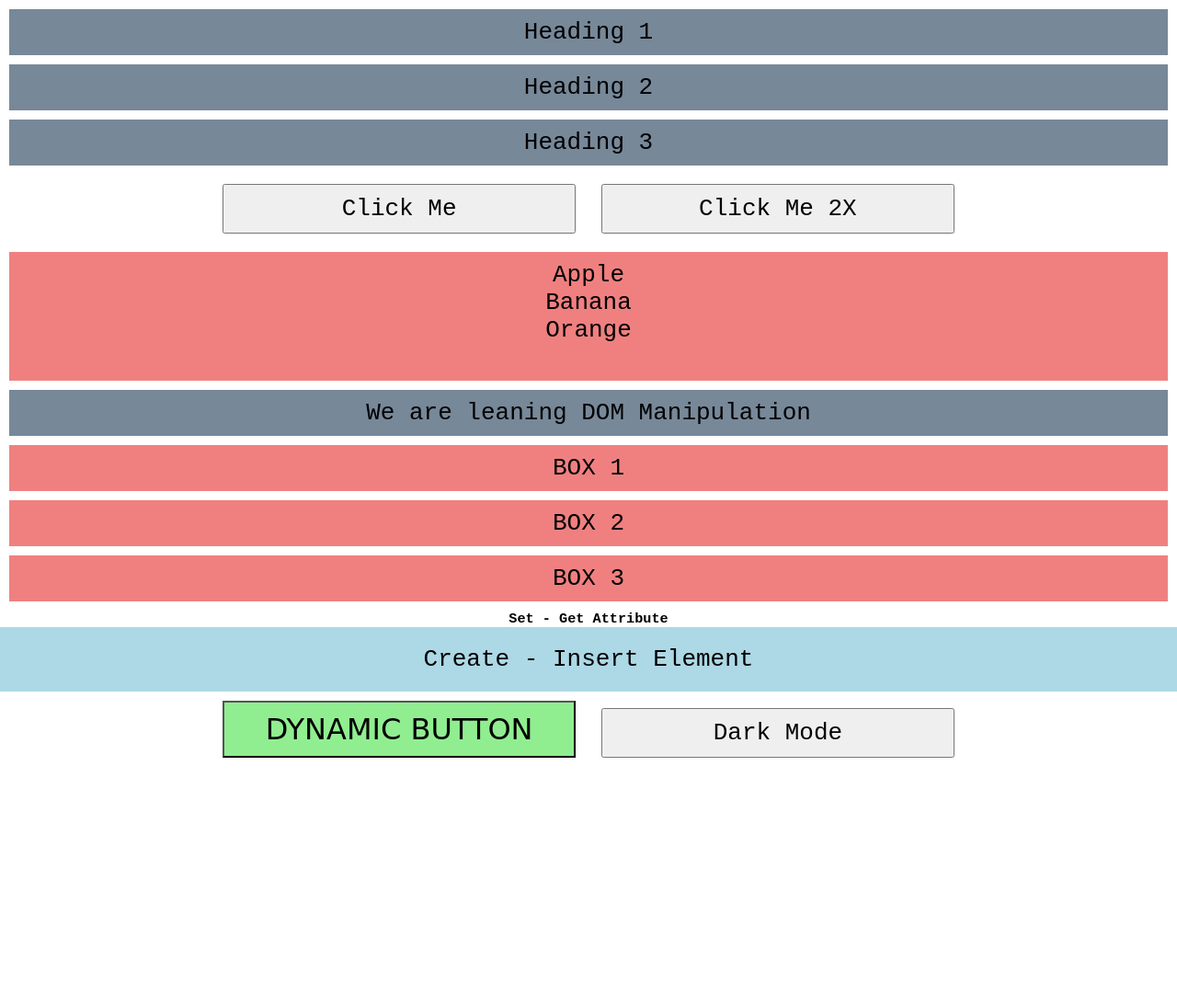
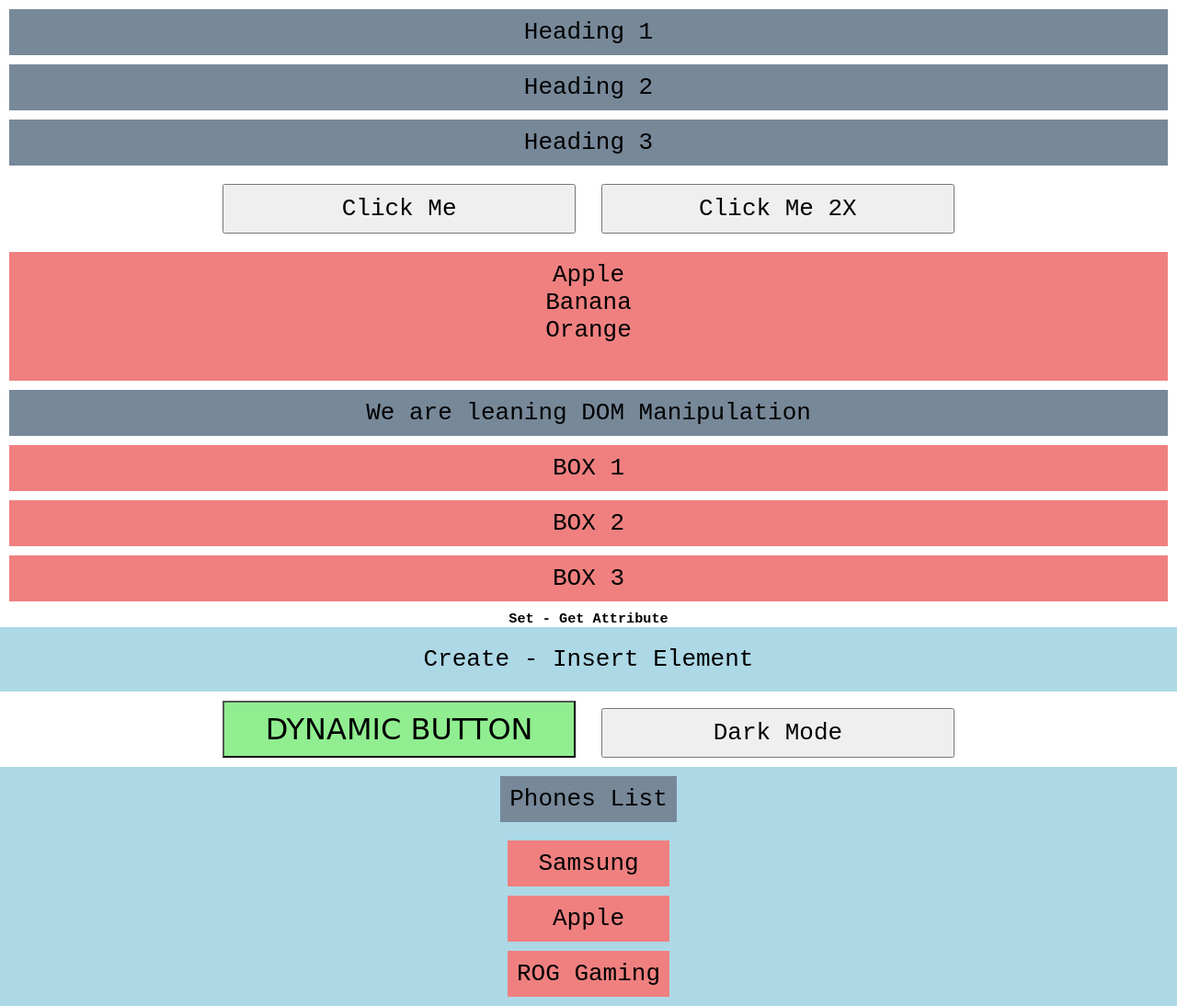
Before and after one commit to Krunal-Jagtap/Vanilla-JavaScript-Projects, a plain HTML site: page Document Object Model/index.html in a window 1280 px wide. Shown: the whole page at 92% size. Before the commit the page ends 834 px from the top, so only its background shows below. Drawn offline with Linux system fonts and the light colour scheme.

Commit message:
forEach list item createElement Create new li element append new list item setAttribute set class and its added style to the new element

```diff
--- a/Document Object Model/index.html
+++ b/Document Object Model/index.html
@@ -1,5 +1,6 @@
 <!DOCTYPE html>
 <html lang="en">
+
 <head>
   <meta charset="UTF-8" />
   <meta name="viewport" content="width=device-width, initial-scale=1.0" />
@@ -7,6 +8,7 @@
   <link rel="shortcut icon" href="#" type="image/x-icon" />
   <link rel="stylesheet" href="style.css" />
 </head>
+
 <body>
   <p id="heading">Heading 1</p>
   <p class="sub-heading">Heading 2</p>
@@ -36,6 +38,16 @@
 
   <button id="mode">Dark Mode</button>
 
+  <!-- Select all li using loop -->
+  <section>
+    <h2>Phones List</h2>
+    <ul>
+      <li class="phone-list">Samsung</li>
+      <li class="phone-list">Apple</li>
+    </ul>
+  </section>
+
   <script src="script.js"></script>
 </body>
+
 </html>
--- a/Document Object Model/script.js
+++ b/Document Object Model/script.js
@@ -47,6 +47,9 @@ console.log(list.innerText);
 
 // TextContent ==> return hidden elements text
 console.log(list.textContent);
+
+// Add proper titles to elements
+list.setAttribute("title", "Fruits List");
 
 // += Concat
 let h2 = document.querySelector("h2");
@@ -146,3 +149,28 @@ modeBtn.addEventListener("click", () => {
     body.classList.remove("dark");
   }
 });
+
+// Select all li using loop
+
+let phoneList = document.querySelectorAll(".phone-list");
+
+phoneList.forEach((value) => {
+  console.log(value.textContent);
+});
+
+// Access Ul and set class
+let ul = document.querySelector("ul");
+ul.setAttribute("class", "phone-list-container");
+
+// Access Ul with call ( phoneContainer )
+let phoneContainer = document.querySelector(".phone-list-container");
+
+// create new li and append in phoneList
+let newPhoneItem = document.createElement("li");
+newPhoneItem.textContent = "ROG Gaming";
+
+phoneContainer.append(newPhoneItem);
+
+// this li not style because new li doesn't have a class
+// adding class to new li
+newPhoneItem.setAttribute("class", "phone-list");
--- a/Document Object Model/style.css
+++ b/Document Object Model/style.css
@@ -26,7 +26,8 @@ button {
 }
 
 ol,
-.box {
+.box,
+.phone-list {
   background-color: lightcoral;
   list-style: none;
   padding: 10px;
```
Lines whose indentation alone changed are shown as unchanged.
